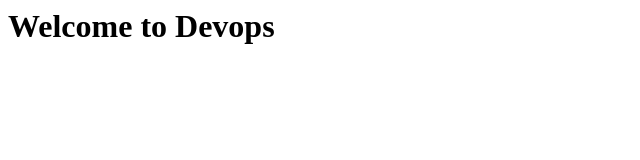
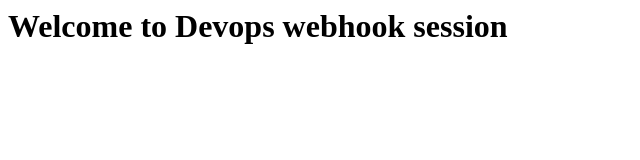
Before and after one commit to naveenappst/test-git, a plain HTML site: page index.html in a window 1280 px wide. Shown: the whole page, without its empty margins (0-640 px from the left). Drawn offline with Linux system fonts and the light colour scheme.

Commit message:
Update index.html

```diff
--- a/index.html
+++ b/index.html
@@ -1 +1 @@
-<h1> Welcome to Devops </h1>
+<h1> Welcome to Devops  webhook session </h1>
```
